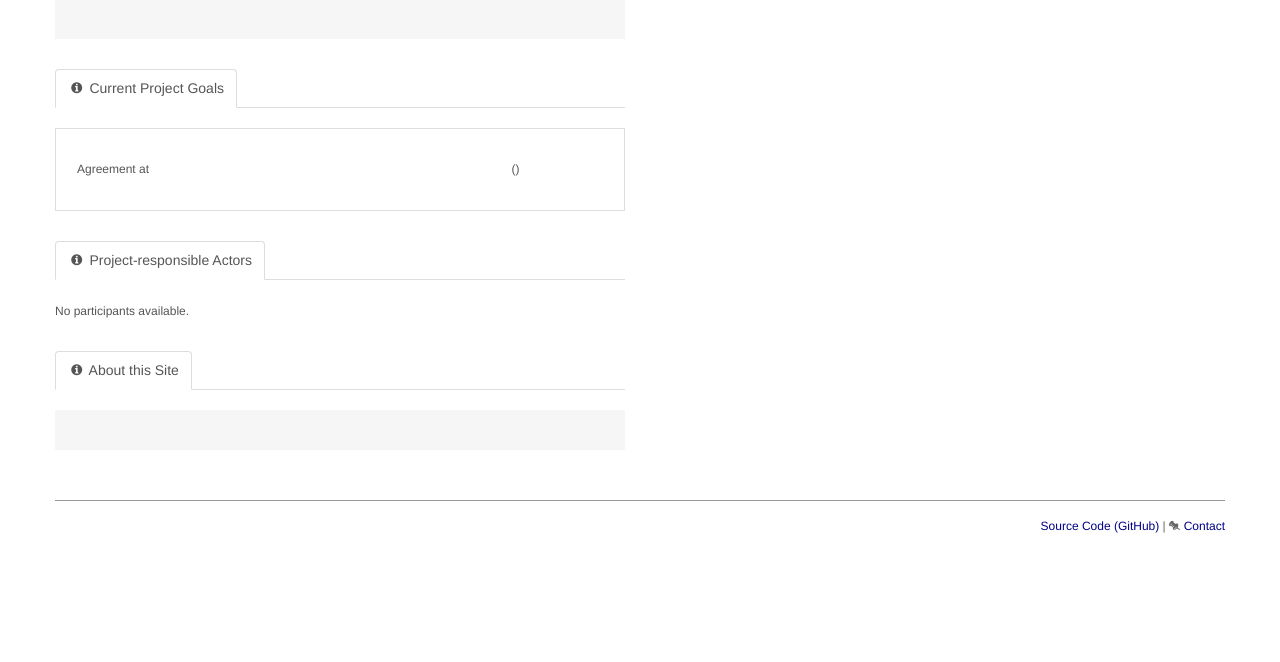
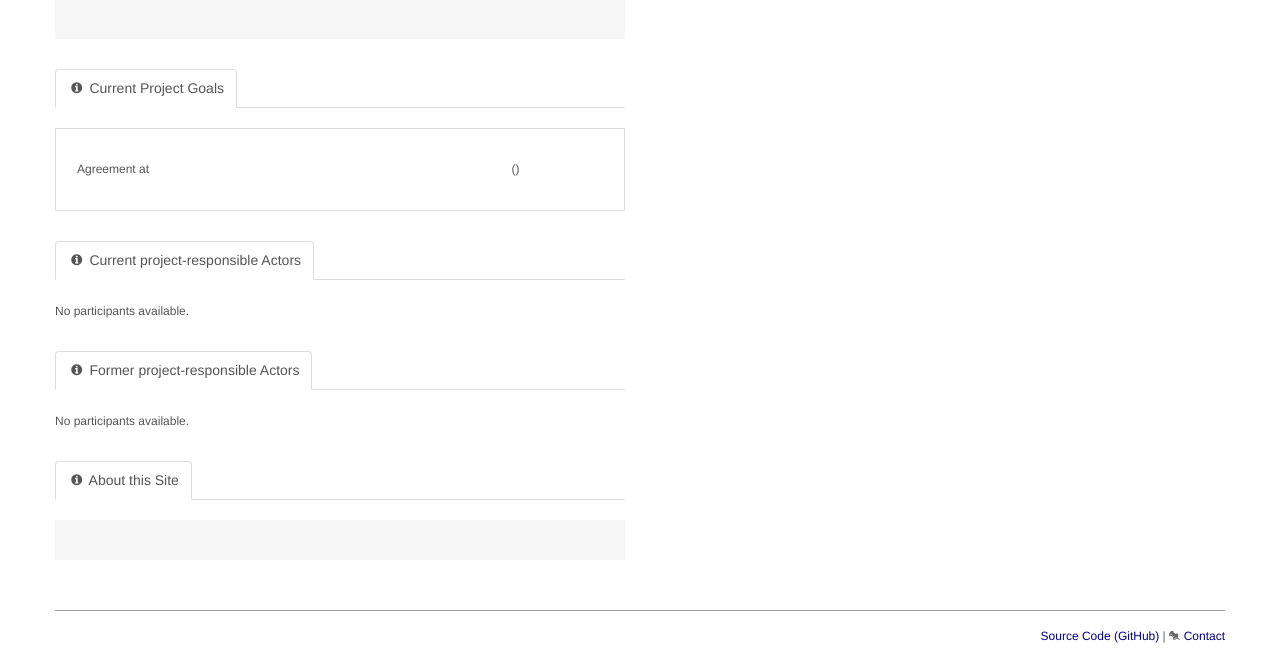
Before and after one commit to wd5/1-django-big-projects-watch, a Django app: template big_projects_watch/templates/index.html in a window 1280 px wide. Shown: the part 588-1250 px from the top of the page. Before the commit the page ends 1121 px from the top, so only its background shows below. Run offline with Django 3.2, Linux system fonts and the light colour scheme; the template is opened without the code that fills it, so the values that code supplies are empty.

Commit message:
Added UI elements to show former responsible actors

```diff
--- a/big_projects_watch/templates/index.html
+++ b/big_projects_watch/templates/index.html
@@ -43,7 +43,7 @@
   </div>
 
 
-  {% trans "Project-responsible Actors" as sh_title %}
+  {% trans "Current project-responsible Actors" as sh_title %}
   {% with sh_title=sh_title sh_icon="icon-info-sign" sh_url_title="" %}
     {% include "layout_elements/section_header.html" %}
   {% endwith %}
@@ -59,8 +59,26 @@
         </p>
       </div>
     </div>
+  </div>
 
+  {% trans "Former project-responsible Actors" as sh_title %}
+  {% with sh_title=sh_title sh_icon="icon-info-sign" sh_url_title="" %}
+    {% include "layout_elements/section_header.html" %}
+  {% endwith %}
+
+  <div class="section">
+
+    <div class="info_box">
+      <div class="info_box_content">
+        <p>
+        {% with participant_list=project.former_responsible_participants.all %}
+          {% include "info_box/participants.html" %}
+        {% endwith %}
+        </p>
+      </div>
+    </div>
   </div>
+
 
   {% trans "About this Site" as sh_title %}
   {% with sh_title=sh_title sh_icon="icon-info-sign" sh_url_title="" %}
```
Also changed, not shown: big_projects_watch/templates/participants.html (+14 -1 lines), big_projects_watch/locale/de/LC_MESSAGES/django.po, 1 other file.
